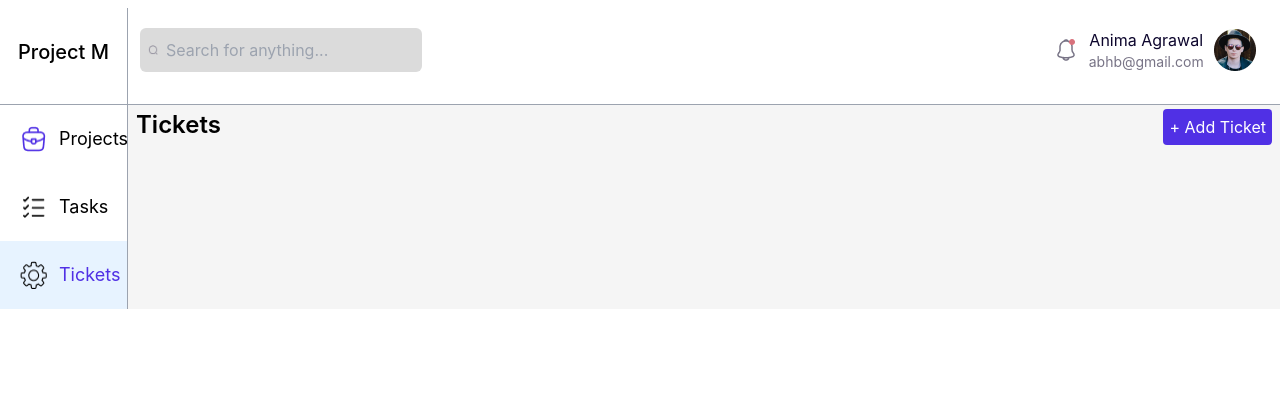
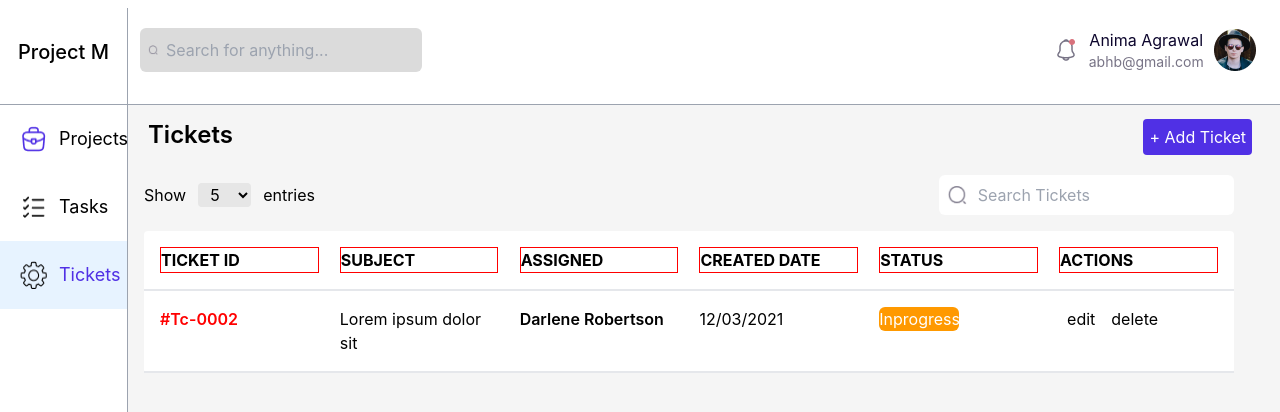
Before and after one commit to Anburaj07/project_tracker, a React (Create React App) app in the folder client/: page / in a window 1280 px wide. Both pictures are taken after a click on the element "Tickets". Shown: the top 412 px of the page. Built offline with nearby package versions, Linux system fonts and the light colour scheme; no server answers.

Commit message:
created ui for tickets

```diff
--- /dev/null
+++ b/client/src/components/Tickets/TicketFilters.jsx
@@ -0,0 +1,27 @@
+import React from 'react'
+import search from "../../images/search.png";
+
+
+const TicketFilters = () => {
+  return (
+    <div className="flex justify-between items-center mt-4 w-[98%] ">
+    <div className="flex gap-3 ">
+      <h2>Show</h2>
+      <select name="" className="bg-[#E6E6E6] pl-2 pr-2 rounded">
+        <option value="5">5</option>
+        <option value="10">10</option>
+        <option value="15">15</option>
+      </select>
+      <h2>entries</h2>
+    </div>
+    <div className="flex items-center bg-[#ffff] rounded-md p-2">
+      <div>
+        <img src={search} alt="" className="w-[90%]" />
+      </div>
+      <input type="text" placeholder="Search Tickets" className="pl-2 " />
+    </div>
+  </div>
+  )
+}
+
+export default TicketFilters
--- /dev/null
+++ b/client/src/components/Tickets/TicketRow.jsx
@@ -0,0 +1,34 @@
+import React from "react";
+
+const TicketRow = ({ ticket_id, subject, assigned, date, status }) => {
+  return (
+    <div
+      id="row"
+      className="border-y-2 border-[#DBDBDB]-500 p-4 flex justify-between text-left"
+    >
+      <p className="w-[15%] text-[#FF0000] font-semibold">{ticket_id}</p>
+      <p className="w-[15%]">{subject}</p>
+      <p className="w-[15%] font-semibold">{assigned}</p>
+      <p className="w-[15%]">{date}</p>
+      <div className="w-[15%]">
+        <p
+          className={`w-[50%] m-left text-center rounded-md text-white ${
+            status === "Completed"
+              ? "bg-[#069845]"
+              : status === "Inprogress"
+              ? "bg-[#FF9900]"
+              : "bg-[#2400FF]"
+          } `}
+        >
+          {status}
+        </p>
+      </div>
+      <div className="w-[15%] flex ">
+        <p className="pr-4 pl-2">edit</p>
+        <p>delete</p>
+      </div>
+    </div>
+  );
+};
+
+export default TicketRow;
--- a/client/src/components/Tickets/Tickets.jsx
+++ b/client/src/components/Tickets/Tickets.jsx
@@ -1,16 +1,26 @@
-import React from 'react'
+import React from "react";
+import styled from "styled-components";
+import TicketFilters from "./TicketFilters";
+import TicketsTable from "./TicketsTable";
 
 const Tickets = () => {
   return (
-    <div>
-      <div className="flex justify-between pl-2 pr-2 p-1">
+    <TICKETS className="pl-4 pr-6">
+      <div className="flex justify-between p-1">
         <h1 className="text-2xl font-semibold">Tickets</h1>
         <button className=" bg-[#5030E5] rounded text-white p-1.5">
           + Add Ticket
         </button>
       </div>
-    </div>
-  )
-}
+      <TicketFilters />
+      <TicketsTable/>
+    </TICKETS>
+  );
+};
 
-export default Tickets
+export default Tickets;
+
+const TICKETS = styled.div`
+  margin-top: 10px;
+  margin-bottom: 40px;
+`;
--- /dev/null
+++ b/client/src/components/Tickets/TicketsTable.jsx
@@ -0,0 +1,42 @@
+import React from "react";
+import styled from "styled-components";
+import TicketRow from "./TicketRow";
+
+const TicketsTable = ({ data }) => {
+  return (
+    <TICKETSTABLE className="bg-white w-[98%] mt-4 rounded">
+      <div
+        className="flex justify-between p-4 text-base font-bold text-center"
+        id="header"
+      >
+        <h2>TICKET ID</h2>
+        <h2>SUBJECT</h2>
+        <h2>ASSIGNED</h2>
+        <h2>CREATED DATE</h2>
+        <h2>STATUS</h2>
+        <h2>ACTIONS</h2>
+      </div>
+      <div>
+        <TicketRow
+          ticket_id={"#Tc-0002"}
+          subject={"Lorem ipsum dolor sit"}
+          assigned={"Darlene Robertson"}
+          date={"12/03/2021"}
+          status="Inprogress"
+        />
+      </div>
+    </TICKETSTABLE>
+  );
+};
+
+export default TicketsTable;
+
+const TICKETSTABLE = styled.div`
+  #header {
+    h2 {
+      width: 15%;
+      text-align: left;
+      border: 1px solid red;
+    }
+  }
+`;
```
